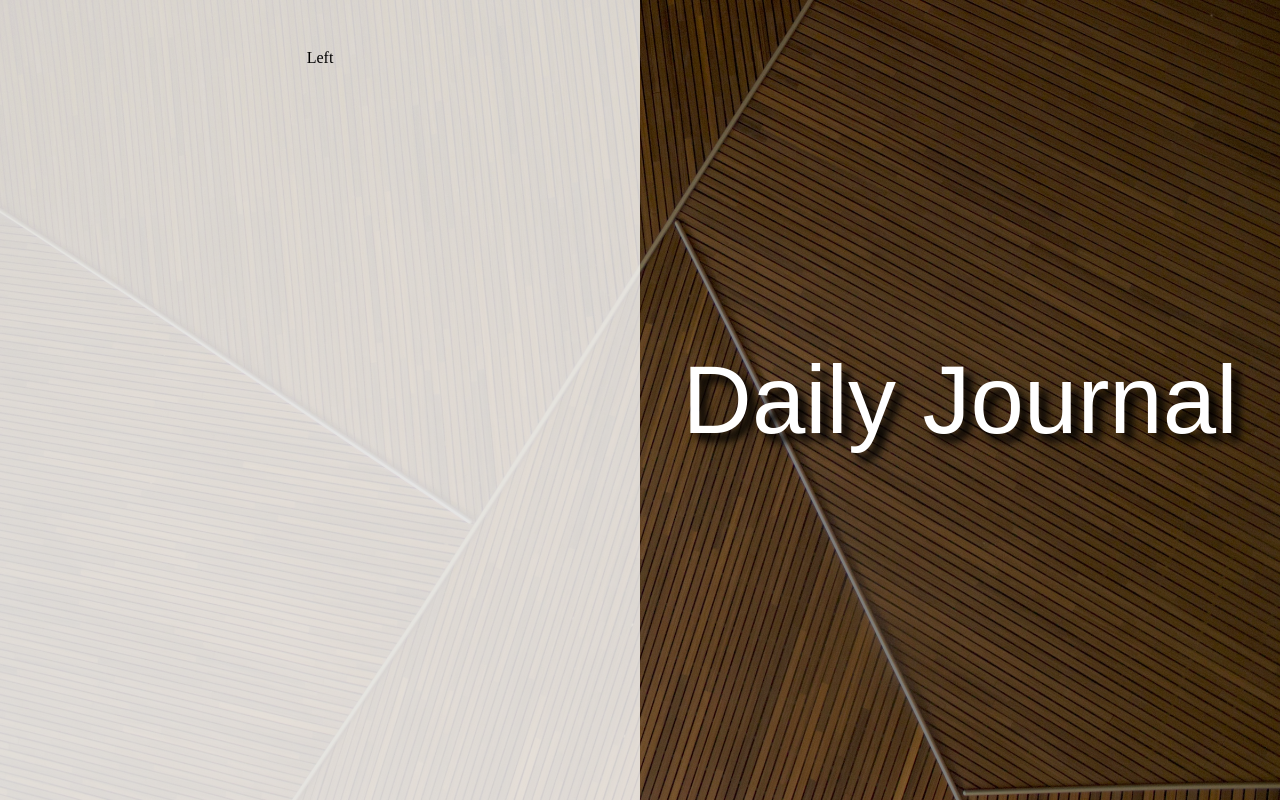
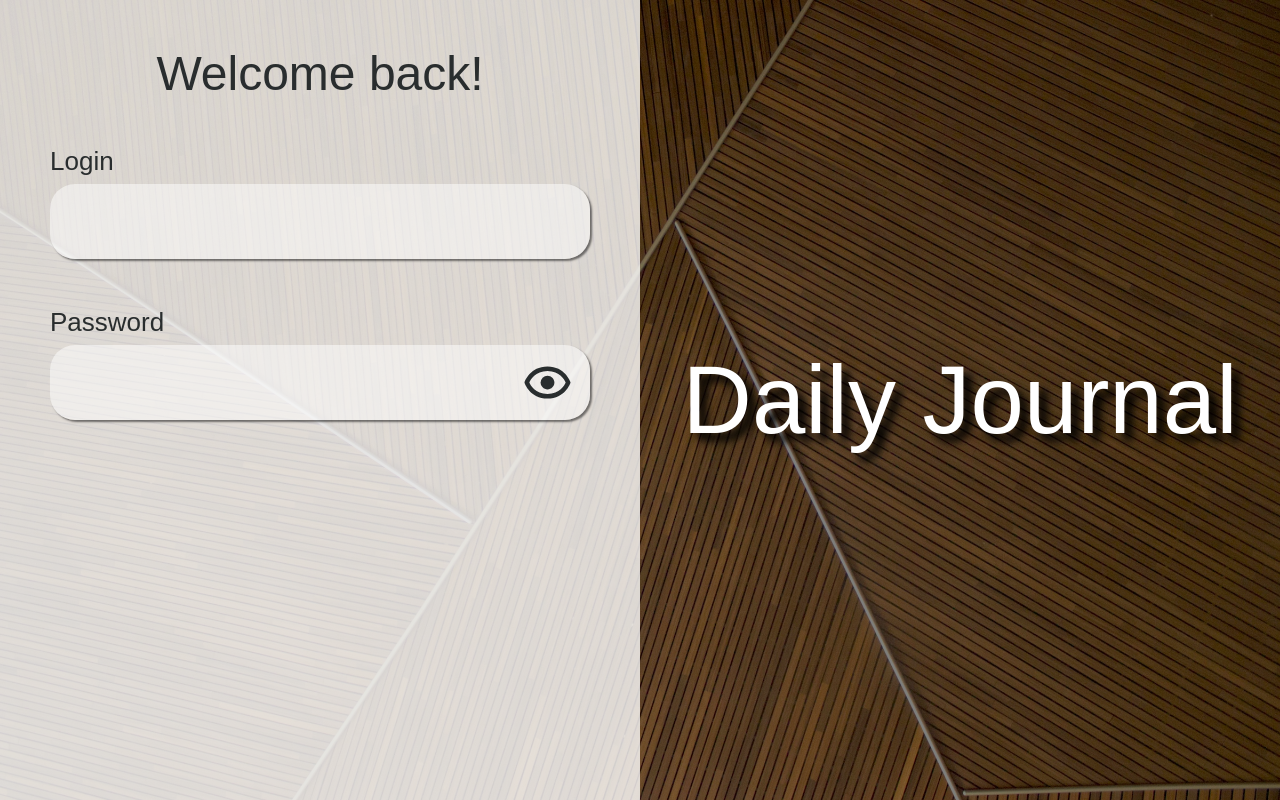
Before and after one commit to VolodymyrVoronov/daily-journal-front, a React (Vite) app: page / in a window 1280 px wide. Built offline with nearby package versions, Linux system fonts and the light colour scheme; a web font is replaced by a local one; what axios-cache-interceptor would draw is missing.

Commit message:
Created new components.

```diff
--- /dev/null
+++ b/src/components/AuthenticationForm/AuthenticationForm.module.css
@@ -0,0 +1,60 @@
+.root {
+  display: flex;
+  flex-direction: column;
+  align-items: center;
+
+  width: 100%;
+}
+
+.form {
+  display: flex;
+  flex-direction: column;
+  align-items: center;
+
+  width: 100%;
+}
+
+.header {
+  display: inline-block;
+
+  font-size: 22px;
+  line-height: 22px;
+  text-align: center;
+}
+
+.input {
+  margin-top: 20px;
+}
+
+@media only screen and (min-width: 576px) {
+  .header {
+    font-size: 32px;
+    line-height: 32px;
+  }
+
+  .input {
+    margin-top: 30px;
+  }
+}
+
+@media only screen and (min-width: 768px) {
+  .header {
+    font-size: 38px;
+    line-height: 38px;
+  }
+
+  .input {
+    margin-top: 40px;
+  }
+}
+
+@media only screen and (min-width: 1200px) {
+  .header {
+    font-size: 48px;
+    line-height: 48px;
+  }
+
+  .input {
+    margin-top: 50px;
+  }
+}
--- /dev/null
+++ b/src/components/AuthenticationForm/AuthenticationForm.tsx
@@ -0,0 +1,117 @@
+import { useEventListener } from 'ahooks';
+import cn from 'classnames';
+import { AnimatePresence, motion } from 'framer-motion';
+import { useEffect, useRef, useState, type ComponentProps } from 'react';
+import type { FieldValues } from 'react-hook-form';
+import { useForm } from 'react-hook-form';
+
+import { Form, Key, type FormType, type IFormData } from '../../types';
+
+import Input from '../Input/Input';
+
+import styles from './AuthenticationForm.module.css';
+
+interface IAuthenticationFormProps extends ComponentProps<'div'> {
+  onSubmitButtonClick: (data: IFormData, type: FormType) => void;
+
+  className?: string;
+}
+
+const AuthenticationForm = ({
+  onSubmitButtonClick,
+  className,
+  ...props
+}: IAuthenticationFormProps): JSX.Element => {
+  const [isLoginForm, setIsLoginForm] = useState(true);
+
+  const {
+    register,
+    watch,
+    handleSubmit,
+    formState: { errors },
+    reset,
+    setFocus,
+  } = useForm();
+
+  const onFormSubmit = (data: IFormData | FieldValues): void => {
+    onSubmitButtonClick(
+      data as IFormData,
+      isLoginForm ? Form.Login : Form.Register,
+    );
+
+    reset();
+  };
+
+  const onChangeFormButtonClick = (): void => {
+    setIsLoginForm(!isLoginForm);
+    reset();
+
+    const timeoutId = setTimeout(() => {
+      setFocus('login');
+
+      clearTimeout(timeoutId);
+    }, 1000);
+  };
+
+  useEventListener('keydown', (e) => {
+    if (e.key === Key.Escape) {
+      reset();
+    }
+  });
+
+  useEffect(() => {
+    setFocus('login');
+  }, []);
+
+  return (
+    <div className={cn(styles.root, className)} {...props}>
+      <AnimatePresence mode='wait'>
+        <motion.form
+          className={styles.form}
+          key={String(isLoginForm)}
+          initial={{ opacity: 0, scale: 0.9, filter: 'blur(5px)' }}
+          exit={{
+            scale: 0.9,
+            opacity: 0,
+            filter: 'blur(2.5px)',
+            transition: {
+              duration: 0.5,
+            },
+          }}
+          animate={{
+            scale: 1,
+            opacity: 1,
+            filter: 'blur(0px)',
+            transition: {
+              duration: 0.5,
+            },
+          }}
+        >
+          {isLoginForm ? (
+            <span className={styles.header}>Welcome back!</span>
+          ) : (
+            <span className={styles.header}>Create an account</span>
+          )}
+
+          <Input inputType='text' labelText='Login' className={styles.input} />
+
+          <Input
+            inputType='password'
+            labelText='Password'
+            className={styles.input}
+          />
+
+          {!isLoginForm && (
+            <Input
+              inputType='password'
+              labelText='Confirm password'
+              className={styles.input}
+            />
+          )}
+        </motion.form>
+      </AnimatePresence>
+    </div>
+  );
+};
+
+export default AuthenticationForm;
--- /dev/null
+++ b/src/components/Input/Input.module.css
@@ -0,0 +1,125 @@
+.root {
+  position: relative;
+
+  display: flex;
+  flex-direction: column;
+  align-items: center;
+
+  width: 100%;
+}
+
+.label {
+  display: inline-block;
+
+  width: 100%;
+
+  font-size: 18px;
+  line-height: 18px;
+  text-align: left;
+}
+
+.input {
+  display: inline-block;
+
+  width: 100%;
+  min-height: 50px;
+
+  margin-top: 10px;
+  padding: 0 10px;
+
+  font-size: 26px;
+  line-height: 26px;
+
+  background: var(--light-bg-color-op-50);
+  border: none;
+  border-radius: 25px;
+  box-shadow: var(--box-shadow-small);
+}
+
+.password {
+  padding-right: 50px;
+}
+
+.button {
+  position: absolute;
+  display: flex;
+  align-items: center;
+  justify-content: center;
+
+  right: 5px;
+  bottom: 5px;
+
+  font-size: 40px;
+  line-height: 40px;
+
+  color: var(--black-light);
+
+  border: none;
+  background: none;
+
+  cursor: pointer;
+}
+
+.icon {
+  display: flex;
+  align-items: center;
+  justify-content: center;
+}
+
+@media only screen and (min-width: 576px) {
+  .label {
+    font-size: 24px;
+    line-height: 24px;
+  }
+
+  .input {
+    min-height: 55px;
+
+    margin-top: 10px;
+    padding: 0 15px;
+
+    font-size: 32px;
+    line-height: 32px;
+  }
+
+  .password {
+    padding-right: 65px;
+  }
+
+  .button {
+    right: 10px;
+    bottom: 5px;
+
+    font-size: 45px;
+    line-height: 45px;
+  }
+}
+
+@media only screen and (min-width: 1024px) {
+  .label {
+    font-size: 26px;
+    line-height: 26px;
+  }
+
+  .input {
+    min-height: 75px;
+
+    margin-top: 10px;
+    padding: 0 25px;
+
+    font-size: 36px;
+    line-height: 36px;
+  }
+
+  .password {
+    padding-right: 80px;
+  }
+
+  .button {
+    right: 15px;
+    bottom: 10px;
+
+    font-size: 55px;
+    line-height: 55px;
+  }
+}
--- /dev/null
+++ b/src/components/Input/Input.tsx
@@ -0,0 +1,80 @@
+import cn from 'classnames';
+import { AnimatePresence, motion } from 'framer-motion';
+import {
+  forwardRef,
+  useId,
+  useState,
+  type ComponentProps,
+  type Ref,
+} from 'react';
+import { BiHide, BiShow } from 'react-icons/bi';
+
+import styles from './Input.module.css';
+
+type InputType = 'text' | 'password';
+
+interface IInputProps extends ComponentProps<'input'> {
+  inputType: InputType;
+  labelText: string;
+  className?: string;
+}
+
+const Input = forwardRef(
+  (
+    {
+      inputType,
+      labelText,
+      className,
+
+      ...props
+    }: IInputProps,
+    ref?: Ref<HTMLInputElement>,
+  ): JSX.Element => {
+    const id = useId();
+
+    const [showPassword, setShowPassword] = useState(false);
+
+    const onShowPasswordClick = (): void => {
+      setShowPassword((prev) => !prev);
+    };
+
+    return (
+      <div className={cn(styles.root, className)}>
+        <label htmlFor={id} className={styles.label}>
+          {labelText}
+        </label>
+        <input
+          ref={ref}
+          className={cn(styles.input, {
+            [styles.password]: inputType === 'password',
+          })}
+          id={id}
+          type={showPassword ? 'text' : inputType}
+          {...props}
+        />
+
+        {inputType === 'password' && (
+          <AnimatePresence mode='wait'>
+            <motion.button
+              key={String(showPassword)}
+              className={styles.button}
+              type='button'
+              onClick={onShowPasswordClick}
+              initial={{ opacity: 0, scale: 0.9 }}
+              exit={{ opacity: 0, scale: 0.9 }}
+              animate={{ opacity: 1, scale: 1 }}
+            >
+              <span className={styles.icon}>
+                {showPassword ? <BiHide /> : <BiShow />}
+              </span>
+            </motion.button>
+          </AnimatePresence>
+        )}
+      </div>
+    );
+  },
+);
+
+Input.displayName = 'Input';
+
+export default Input;
--- a/src/pages/Start/Start.module.css
+++ b/src/pages/Start/Start.module.css
@@ -15,12 +15,14 @@
 }
 
 .left {
+  overflow: auto;
+
   display: flex;
   grid-area: left;
   flex-direction: column;
   align-items: center;
 
-  padding: 50px;
+  padding: 10px;
 
   background-color: var(--light-bg-color-op-80);
 }
@@ -32,8 +34,30 @@
   align-items: center;
 }
 
+@media only screen and (min-width: 576px) {
+  .root {
+  }
+
+  .left {
+    padding: 20px;
+  }
+}
+
 @media only screen and (min-width: 768px) {
   .root {
+  }
+
+  .left {
+    padding: 30px;
+  }
+}
+
+@media only screen and (min-width: 1024px) {
+  .root {
+  }
+
+  .left {
+    padding: 40px;
   }
 }
 
@@ -43,4 +67,8 @@
     grid-template-columns: 1fr 1fr;
     grid-template-rows: 1fr;
   }
+
+  .left {
+    padding: 50px;
+  }
 }
--- a/src/pages/Start/Start.tsx
+++ b/src/pages/Start/Start.tsx
@@ -7,8 +7,9 @@ import { logIn, register } from '../../services/services';
 import { useAuthStore } from '../../store/authStore';
 import { Form, RouterPath, type FormType, type IFormData } from '../../types';
 
+import AuthenticationForm from '../../components/AuthenticationForm/AuthenticationForm';
+import Error from '../../components/Error/Error';
 import Logo from '../../components/Logo/Logo';
-import Error from '../../components/Error/Error';
 
 import styles from './Start.module.css';
 
@@ -65,7 +66,14 @@ const Start = (): JSX.Element => {
         animate={{ y: 0, opacity: 1 }}
         transition={{ duration: 1 }}
       >
-        <section className={styles.left}>Left</section>
+        <motion.section
+          className={styles.left}
+          initial={{ opacity: 0 }}
+          exit={{ opacity: 0 }}
+          animate={{ opacity: 1, transition: { duration: 1, delay: 1 } }}
+        >
+          <AuthenticationForm onSubmitButtonClick={onSubmitButtonClick} />
+        </motion.section>
 
         <motion.section
           className={styles.right}
--- a/src/styles/global.css
+++ b/src/styles/global.css
@@ -23,7 +23,9 @@ h4,
 h5,
 h6,
 p,
-span {
+span,
+label,
+input {
   font-family: var(--comfortaa);
   color: var(--black-light);
 }
@@ -39,16 +41,15 @@ span {
   --blue: #228be6;
   --gold: #fdcb04;
 
+  --light-bg-color-op-50: rgba(255, 255, 255, 0.5);
   --light-bg-color-op-80: rgba(255, 255, 255, 0.8);
   --dark-bg-color-op-50: rgba(0, 0, 0, 0.5);
 
   --zen-tokyo-zoo: 'Zen Tokyo Zoo', sans-serif;
   --comfortaa: 'Comfortaa Variable', sans-serif;
 
-  --box-shadow-small: 1px 1px 1px 0 rgba(0, 0, 0, 0.5);
+  --box-shadow-small: 2px 2px 2px 0 rgba(0, 0, 0, 0.5);
   --box-shadow-medium: 4px 4px 4px 0 rgba(0, 0, 0, 0.5);
 
   --text-shadow-big: 8px 8px 8px var(--black);
-
-  --button-focus: 5px solid rgb(100, 231, 231);
 }
```
